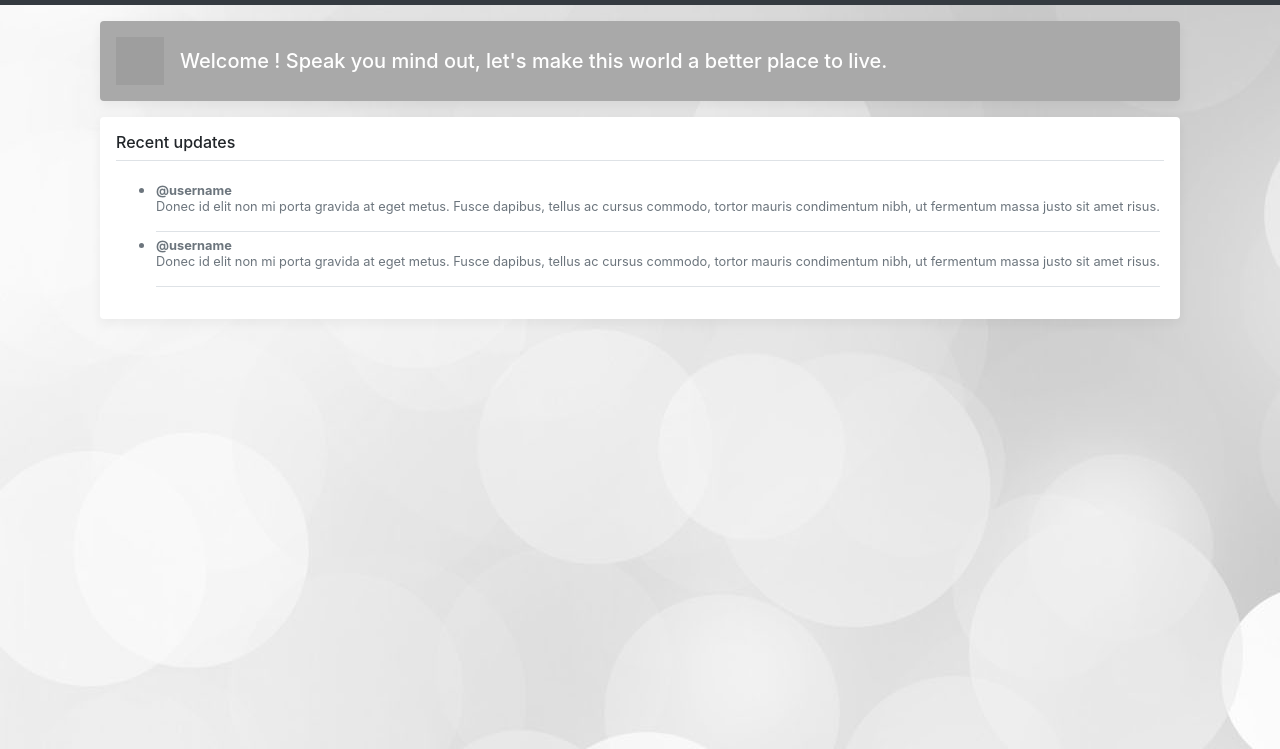
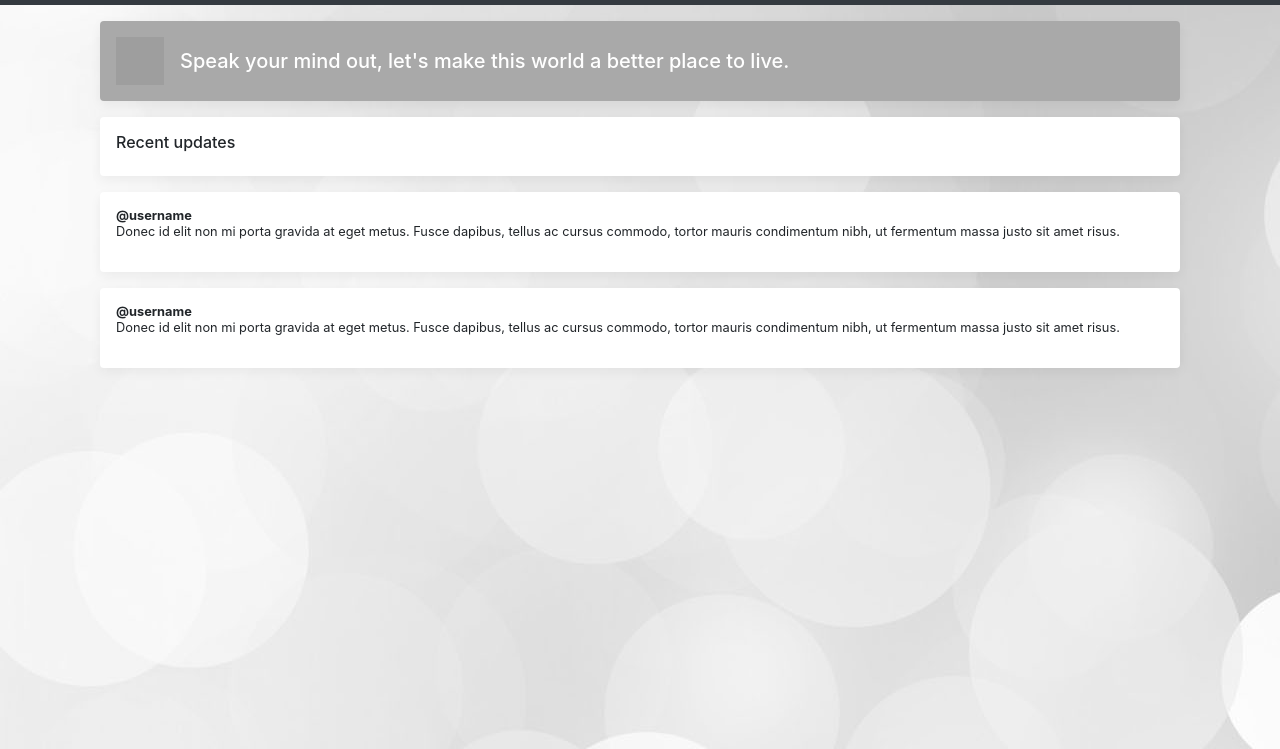
Before and after one commit to Hitesh297/captureUI-new, a React app: page / in a window 1280 px wide. Shown: the part 51-800 px from the top of the page. Built offline with nearby package versions, Linux system fonts and the light colour scheme; grey boxes are pictures that could not be loaded.

Commit message:
list added

```diff
--- a/src/components/app.js
+++ b/src/components/app.js
@@ -31,34 +31,36 @@ export default class App extends Component {
         <div className="d-flex align-items-center p-3 my-3 text-white-50 bg-grey rounded box-shadow">
         <img className="mr-3" src="https://cdn2.iconfinder.com/data/icons/images-and-video/36/27_camera_photo_video_capture_device_focus_flash_photography-512.png" alt="" width="48" height="48"/>
         <div className="lh-100">
-          <h5 className="mb-0 text-white lh-100">Welcome ! Speak you mind out, let's make this world a better place to live.</h5>
+          <h5 className="mb-0 text-white lh-100">Speak your mind out, let's make this world a better place to live.</h5>
         </div>
       	</div>
 
 
       	  <div className="my-3 p-3 bg-white rounded box-shadow">
-        <h6 className="border-bottom border-gray pb-2 mb-0">Recent updates</h6>
+        <h6 className="border-gray pb-2 mb-0">Recent updates</h6>
+        </div>
 
-		<div className="media text-muted pt-3">
-          <ul>
-          <li>
-          <p className="media-body pb-3 mb-0 small lh-125 border-bottom border-gray">
+
+        <ul className="list-unstyled">
+        <li>
+        <div className="my-3 p-3 bg-white rounded box-shadow">
+
+          <p className="media-body pb-3 mb-0 small lh-125  border-gray">
             <strong className="d-block text-gray-dark">@username</strong>
             Donec id elit non mi porta gravida at eget metus. Fusce dapibus, tellus ac cursus commodo, tortor mauris condimentum nibh, ut fermentum massa justo sit amet risus.
           </p>
-          </li>
-          <li>
-          <p className="media-body pb-3 mb-0 small lh-125 border-bottom border-gray">
+         </div>
+         </li>
+         <li>
+         <div className="my-3 p-3 bg-white rounded box-shadow">
+          <p className="media-body pb-3 mb-0 small lh-125 border-gray">
             <strong className="d-block text-gray-dark">@username</strong>
             Donec id elit non mi porta gravida at eget metus. Fusce dapibus, tellus ac cursus commodo, tortor mauris condimentum nibh, ut fermentum massa justo sit amet risus.
           </p>
-          </li>
-          </ul>
         </div>
+        </li>
+        </ul>
 
-
-
-        </div>
         </main>
 
 			</div>
--- a/style/offcanvas.css
+++ b/style/offcanvas.css
@@ -80,3 +80,7 @@ body {
 .lh-100 { line-height: 1; }
 .lh-125 { line-height: 1.25; }
 .lh-150 { line-height: 1.5; }
+
+.ul-nobullet {
+  list-style-type: none;
+}
```
